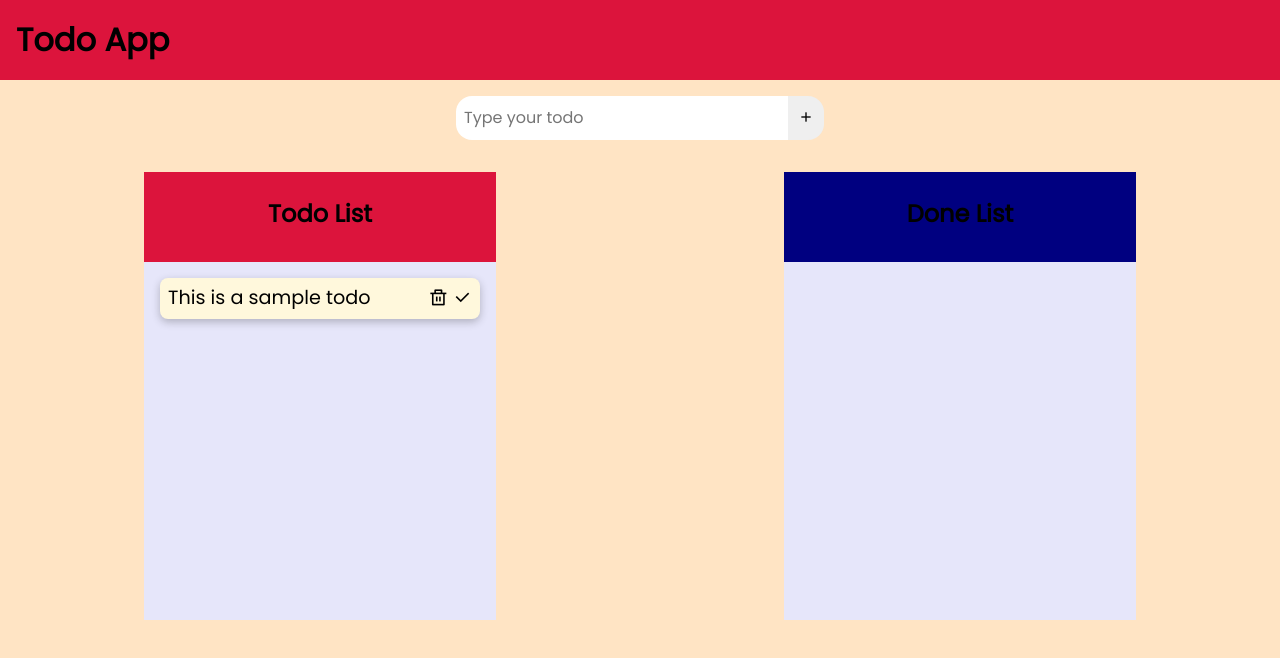
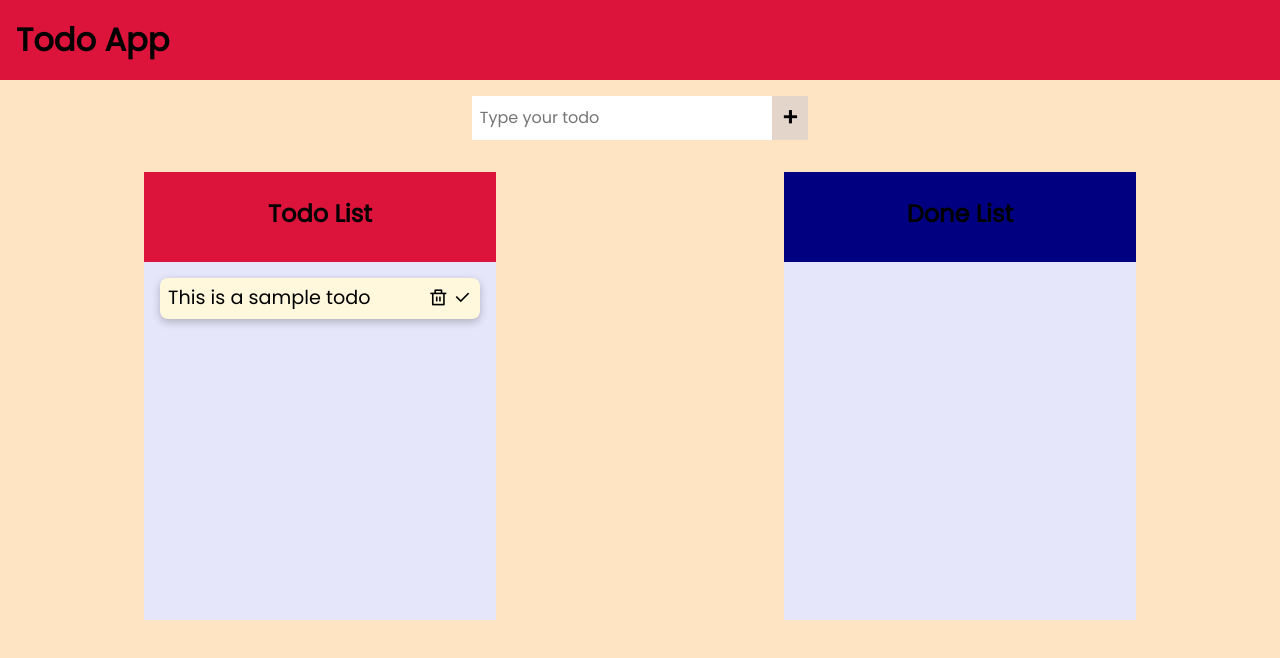
Before and after one commit to chirag-chhajed/react-todolist, a React (Vite) app: page / in a window 1280 px wide. Shown: the top 658 px of the page. Built offline with nearby package versions, Linux system fonts and the light colour scheme.

Commit message:
functionality completed

```diff
--- a/index.html
+++ b/index.html
@@ -2,7 +2,7 @@
 <html lang="en">
   <head>
     <meta charset="UTF-8" />
-    <link rel="icon" type="image/svg+xml" href="/vite.svg" />
+    <link rel="icon" type="image/svg+xml" href="/public/favicon-32x32.png" />
     <meta name="viewport" content="width=device-width, initial-scale=1.0" />
     <link href="https://cdn.jsdelivr.net/npm/remixicon@2.5.0/fonts/remixicon.css" rel="stylesheet">
     <title>Todo App</title>
--- a/src/App.css
+++ b/src/App.css
@@ -21,14 +21,21 @@ form input{
     outline: none;
     border: none;
     padding: 10px 0.5rem;
-    border-radius: 1rem 0 0 1rem;
+    width: 300px;
 
 }
 form button{
     outline: none;
     border: none;
     padding-inline: 10px;
-    border-radius: 0 1rem 1rem 0;
+    font-size: 24px;
+    font-weight: 700;
+    transition: all 0.3s ease-in;
+    background-color: #e3d5ca;
+}
+form button:hover{
+    color: white;
+    background-color: black;
 }
 .todolist{
     height: 28rem;
--- a/src/Components/Form.jsx
+++ b/src/Components/Form.jsx
@@ -4,18 +4,6 @@ import { Context } from "../Context";
 export default function Form(){
     const {todos,add} = useContext(Context)
     const [value,setValue] = useState("")
-    // const [todo,setTodo] = useState([
-    //     {
-    //         text: "This is a sample todo",
-    //         id: nanoid(),
-    //         isDone: false
-    //     }
-    // ])
-    // const addTodo = text => {
-    //     const newTodos = [...todo,{text,id: nanoid(),isDone: false}]
-    //     setTodo(newTodos)
-    // }
-    // console.log(todo)
 
     const handleSubmit = event => {
         event.preventDefault()
@@ -27,11 +15,6 @@ export default function Form(){
 
     }
     console.log(todos)
-    // const list = todo.map(e => (
-    //     <li key={e.id}>
-    //         {e.text}
-    //     </li>
-    // ))
     return(
         <>
         <form onSubmit={handleSubmit}>
@@ -41,7 +24,7 @@ export default function Form(){
                 onChange={e=>setValue(e.target.value)}
                 placeholder="Type your todo"
             />
-            <button><i class="ri-add-line ri-1.3x"></i></button>
+            <button>+</button>
         </form>
         </>
     )
--- a/src/Components/Todo.jsx
+++ b/src/Components/Todo.jsx
@@ -1,16 +1,23 @@
-import React,{useContext} from "react";
+import React,{useContext,useState} from "react";
 import { Context } from "../Context";
 
 export default function Todo({text,id}){
     const {deleteTodo,toggleMarkDone} = useContext(Context)
+    const [hover,setHover] = useState(false)
+    const deleteIcon = hover ? "ri-delete-bin-fill" : "ri-delete-bin-line"
+    const checkIcon = hover ? "ri-check-double-line" : "ri-check-line"
 
     return(
         <>
-         <li key={id}>
+         <li
+            onMouseEnter={()=>setHover(true)}
+            onMouseLeave={()=>setHover(false)}
+            key={id}
+        >
             {text}
             <div>
-            <i class="ri-delete-bin-line" onClick={()=>deleteTodo(id)}></i>
-            <i class="ri-check-line" onClick={()=>toggleMarkDone(id)}></i>
+            <i class={deleteIcon} onClick={()=>deleteTodo(id)}></i>
+            <i class={checkIcon} onClick={()=>toggleMarkDone(id)}></i>
             </div>
          </li>
         </>
```
Also changed, not shown: public/favicon-32x32.png (added).
